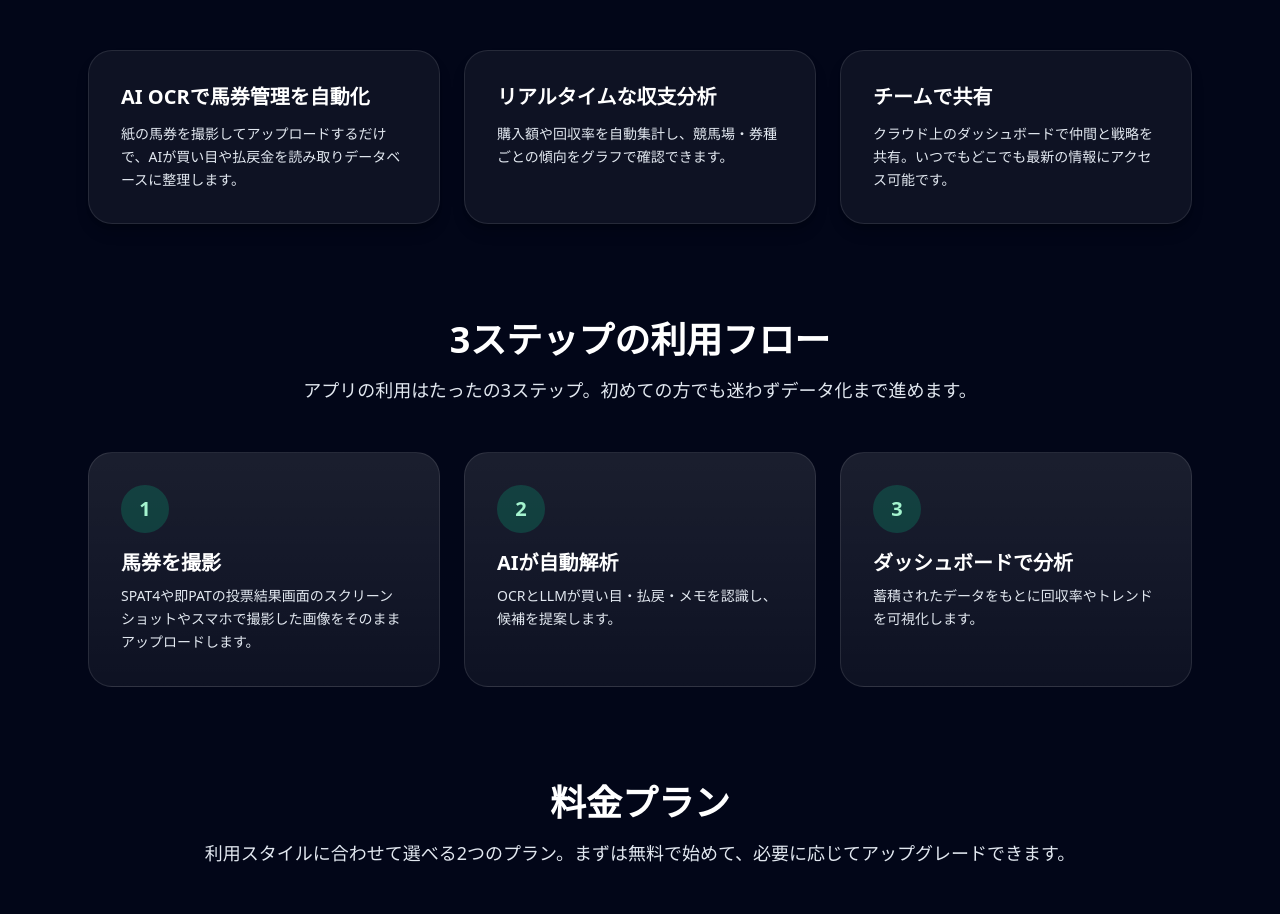
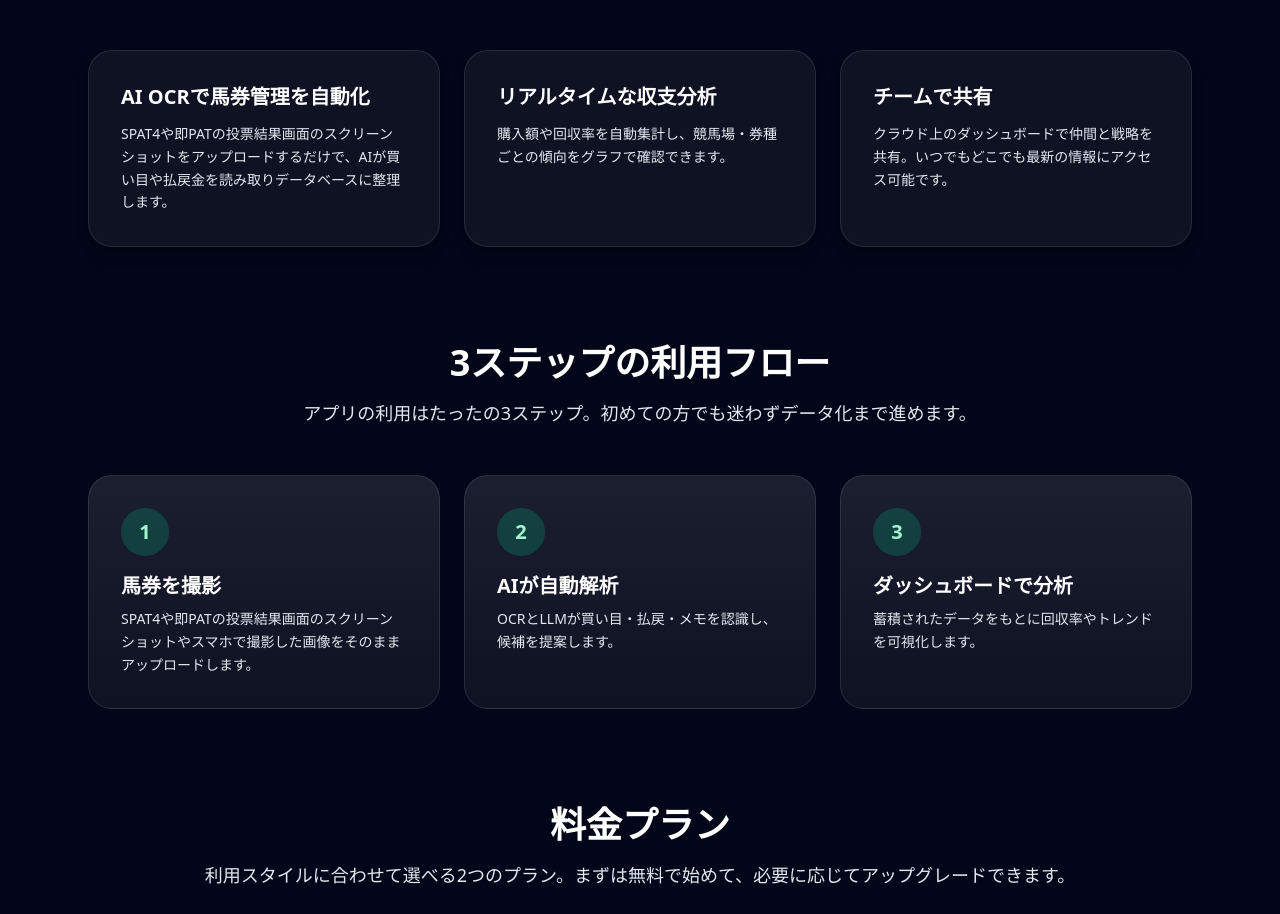
Before and after one commit to beniyasan/baken_manager, a Next.js app in the folder keiba-ocr-next/: page / in a window 1280 px wide. Shown: the part 960-1874 px from the top of the page. Built offline with nearby package versions, Linux system fonts and the light colour scheme.

Commit message:
Update landing feature description for screenshot uploads

```diff
--- a/keiba-ocr-next/src/app/page.tsx
+++ b/keiba-ocr-next/src/app/page.tsx
@@ -4,7 +4,7 @@ const features = [
   {
     title: "AI OCRで馬券管理を自動化",
     description:
-      "紙の馬券を撮影してアップロードするだけで、AIが買い目や払戻金を読み取りデータベースに整理します。",
+      "SPAT4や即PATの投票結果画面のスクリーンショットをアップロードするだけで、AIが買い目や払戻金を読み取りデータベースに整理します。",
   },
   {
     title: "リアルタイムな収支分析",
```
